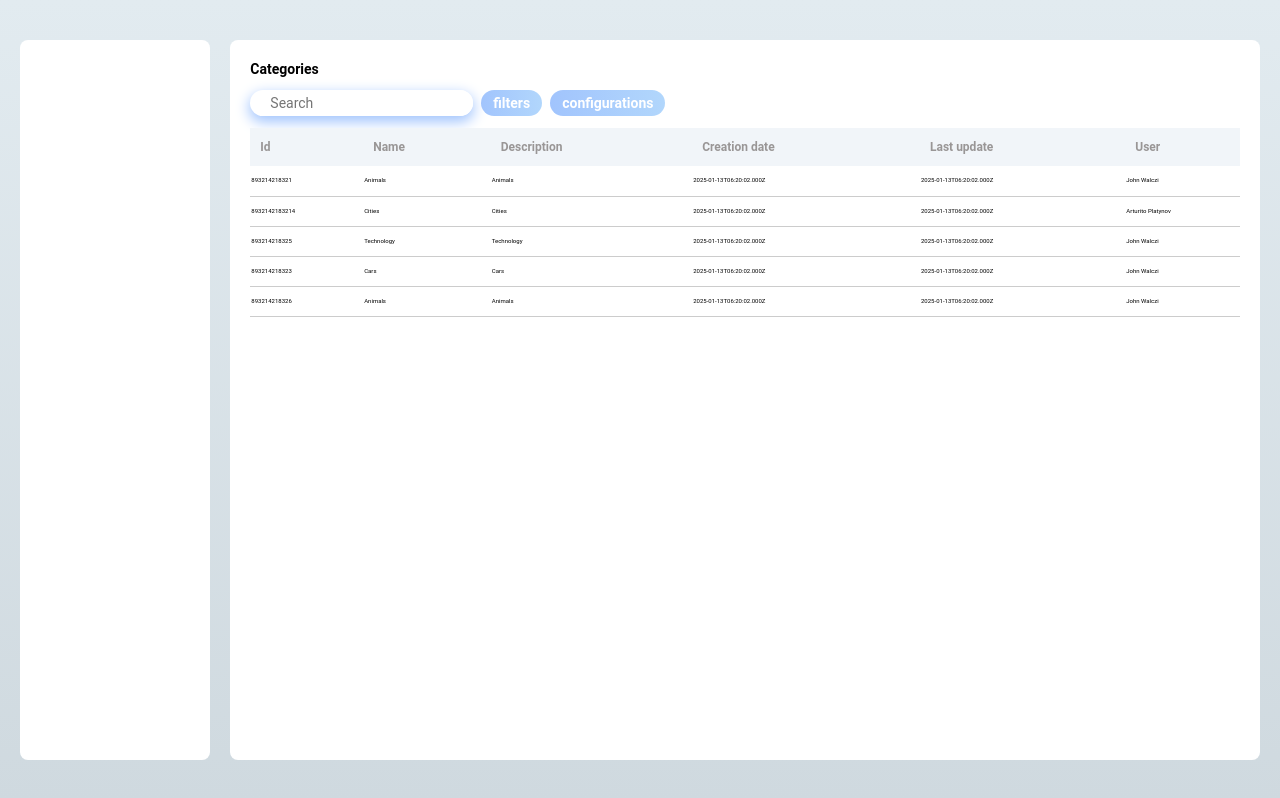
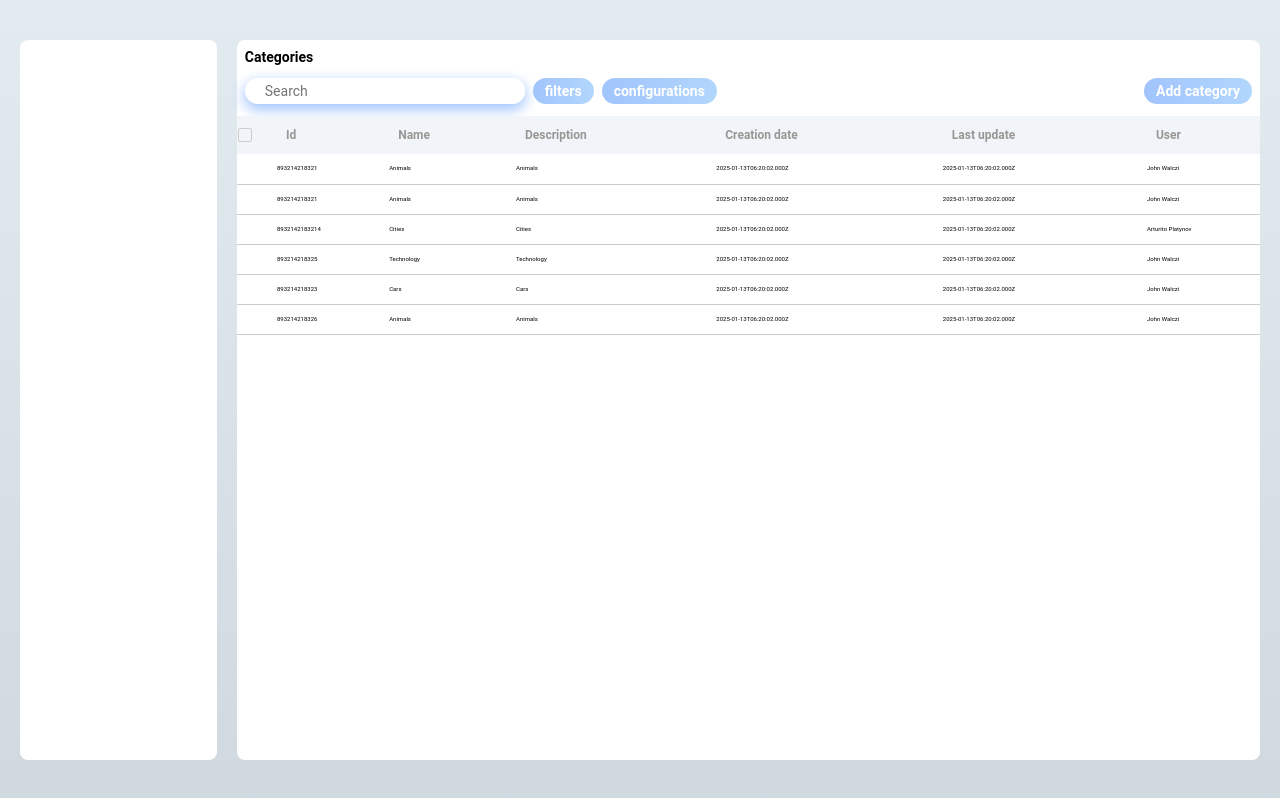
Before and after one commit to Jwalczaak/flashcards-frontend, an Angular app: page /home/categories in a window 1280 px wide. Built offline with nearby package versions, Linux system fonts and the light colour scheme; no server answers.

Commit message:
Created basic checkbox and added it to dataTableComponen,  changed positions of buttons in categories layout

```diff
--- a/src/app/pages/home/categories-list/categories-list.component.html
+++ b/src/app/pages/home/categories-list/categories-list.component.html
@@ -1,16 +1,24 @@
 <section class="categories-section">
-  <header class="text-value-sm-strong">Categories</header>
+  <header class="text-value-sm-strong categories-header">Categories</header>
   <div class="actions-container">
-    <div class="action-input-container">
-      <app-input [inputType]="'text'" [placeholder]="'Search'"></app-input>
+    <div class="actions-table">
+      <div class="action-container input-container">
+        <app-input [inputType]="'text'" [placeholder]="'Search'"></app-input>
+      </div>
+
+      <div class="action-container">
+        <app-shared-button [buttonType]="'action'" [buttonText]="'filters'"></app-shared-button>
+      </div>
+
+      <div class="action-container">
+        <app-shared-button [buttonType]="'action'" [buttonText]="'configurations'"></app-shared-button>
+      </div>
     </div>
 
-    <div class="action-input-container">
-      <app-shared-button [buttonType]="'action'" [buttonText]="'filters'"></app-shared-button>
-    </div>
-
-    <div class="action-input-container">
-      <app-shared-button [buttonType]="'action'" [buttonText]="'configurations'"></app-shared-button>
+    <div class="actions-add-category">
+      <div class="action-container">
+        <app-shared-button [buttonType]="'action'" [buttonText]="'Add category'"></app-shared-button>
+      </div>
     </div>
   </div>
   <div class="categories-table-container">
--- a/src/app/pages/home/categories-list/categories-list.component.scss
+++ b/src/app/pages/home/categories-list/categories-list.component.scss
@@ -1,6 +1,10 @@
 @import "../../../../styles/mixins";
 
 .categories {
+  &-header {
+    margin: var(--spacing-md) 0 0 var(--spacing-md);
+  }
+
   &-section {
     @include flexbox(column, flex-start, flex-start, var(--spacing-xmd));
   }
@@ -10,12 +14,24 @@
   }
 }
 
-.actions-container {
-  @include flexbox(row, flex-start, flex-start, var(--spacing-md));
+.actions {
+  &-container {
+    @include flexbox(row, space-between, flex-start, var(--spacing-md));
+    width: calc(100% - var(--spacing-lg));
+    padding: 0 var(--spacing-md);
+  }
+
+  &-table {
+    @include flexbox(row, flex-start, flex-start, var(--spacing-md));
+  }
+}
+
+.input-container {
+  width: 28rem;
 }
 
 .action {
-  &-input-container {
+  &-container {
     height: 2.6rem;
   }
 }
--- a/src/app/pages/home/categories-list/categories-list.component.ts
+++ b/src/app/pages/home/categories-list/categories-list.component.ts
@@ -12,6 +12,12 @@ import { SharedButtonComponent } from '../../../shared/components/shared-button/
 })
 export class CategoriesListComponent {
   categoriesDataColumns: DataTableColumnsConfig[] = [
+    {
+      apiName: 'checkbox',
+      displayName: 'checkbox',
+      hasSort: false,
+      hasFilter: false,
+    },
     {
       apiName: 'id',
       displayName: 'Id',
@@ -75,6 +81,14 @@ export class CategoriesListComponent {
       user: 'John Walczi',
     },
     {
+      id: '893214218321',
+      name: 'Animals',
+      description: 'Animals',
+      createDate: new Date().toISOString(),
+      lastUpdate: new Date().toISOString(),
+      user: 'John Walczi',
+    },
+    {
       id: '8932142183214',
       name: 'Cities',
       description: 'Cities',
--- a/src/app/pages/home/home.component.scss
+++ b/src/app/pages/home/home.component.scss
@@ -4,7 +4,7 @@
   @include flexbox(row, flex-start, center, 20px);
   height: 100vh;
   background-image: linear-gradient(to top, #cfd9df 0%, #e2ebf0 100%);
-  padding: 0 var(--spacing-lg);
+  padding: 0 var(--spacing-xl);
 }
 
 .nav-bar-container {
@@ -13,7 +13,6 @@
 }
 
 .home-content-container {
-  height: calc(90% - 4rem);
+  height: 90%;
   width: calc(100% - 20rem);
-  padding: 20px;
 }
--- /dev/null
+++ b/src/app/shared/components/checkbox/checkbox.component.html
@@ -0,0 +1,4 @@
+<label class="checkbox-container">
+  <input type="checkbox" />
+  <div class="custom-checkbox"></div>
+</label>
--- /dev/null
+++ b/src/app/shared/components/checkbox/checkbox.component.scss
@@ -0,0 +1,43 @@
+@import "../../../../styles/mixins";
+
+input[type="checkbox"] {
+  display: none;
+}
+
+.checkbox-container {
+  display: flex;
+  align-items: center;
+  gap: 10px;
+  cursor: pointer;
+  font-size: 18px;
+  user-select: none;
+}
+
+.custom-checkbox {
+  width: 1.2rem;
+  height: 1.2rem;
+  border: 1px solid var(--color-primary-600);
+  border-radius: 2px;
+  display: flex;
+  align-items: center;
+  justify-content: center;
+  transition: all 0.3s ease-in-out;
+  position: relative;
+}
+
+.custom-checkbox::after {
+  content: "✔";
+  font-size: 16px;
+  color: white;
+  display: none;
+  transition: opacity 0.3s ease-in-out;
+}
+
+input[type="checkbox"]:checked + .custom-checkbox {
+  background-color: #007bff;
+  border-color: #007bff;
+}
+
+input[type="checkbox"]:checked + .custom-checkbox::after {
+  display: block;
+}
--- a/src/app/shared/components/data-table/data-table.component.html
+++ b/src/app/shared/components/data-table/data-table.component.html
@@ -2,15 +2,30 @@
   <thead class="thead">
     <tr>
       @for (column of columns(); track column) {
-        <th class="th text-value-xs-strong">{{ column.displayName }}</th>
+        @switch (column.apiName) {
+          @case ('checkbox') {
+            <th>
+              <app-checkbox></app-checkbox>
+            </th>
+          }
+          @default {
+            <th class="th text-value-xs-strong">{{ column.displayName }}</th>
+          }
+        }
       }
     </tr>
   </thead>
   <tbody>
     @for (row of tableData(); track row) {
       <tr class="tr">
-        @for (column of columns(); track column) {
-          <td>{{ row[column.apiName] }}</td>
+        <td></td>
+        @for (column1 of columns(); track column1) {
+          @switch (column1.apiName) {
+            @case ('checkbox') {}
+            @default {
+              <td>{{ row[column1.apiName] }}</td>
+            }
+          }
         }
       </tr>
     }
--- a/src/app/shared/components/data-table/data-table.component.ts
+++ b/src/app/shared/components/data-table/data-table.component.ts
@@ -1,9 +1,10 @@
 import { Component, input } from '@angular/core';
+import { CheckboxComponent } from '../checkbox/checkbox.component';
 import { DataTableColumnsConfig } from './data-table.type';
 
 @Component({
   selector: 'app-data-table',
-  imports: [],
+  imports: [CheckboxComponent],
   templateUrl: './data-table.component.html',
   styleUrl: './data-table.component.scss',
 })
--- a/src/app/shared/components/data-table/data-table.type.ts
+++ b/src/app/shared/components/data-table/data-table.type.ts
@@ -9,7 +9,7 @@ export type DataTableColumnsConfig = {
   displayName: string;
   hasSort: boolean;
   hasFilter: boolean;
-  sortMode: DataTableSortMode;
+  sortMode?: DataTableSortMode;
   filterType?: DataTableSortType;
   filterValue?: string;
 };
--- a/src/styles/_variables.scss
+++ b/src/styles/_variables.scss
@@ -8,5 +8,6 @@
   --spacing-sm: 6px;
   --spacing-md: 8px;
   --spacing-xmd: 12px;
-  --spacing-lg: 20px;
+  --spacing-lg: 16px;
+  --spacing-xl: 20px;
 }
```
Also changed, not shown: src/app/shared/components/checkbox/checkbox.component.ts (added, +11 -0 lines), 1 other file (tests, documents, lock files or other folders).
